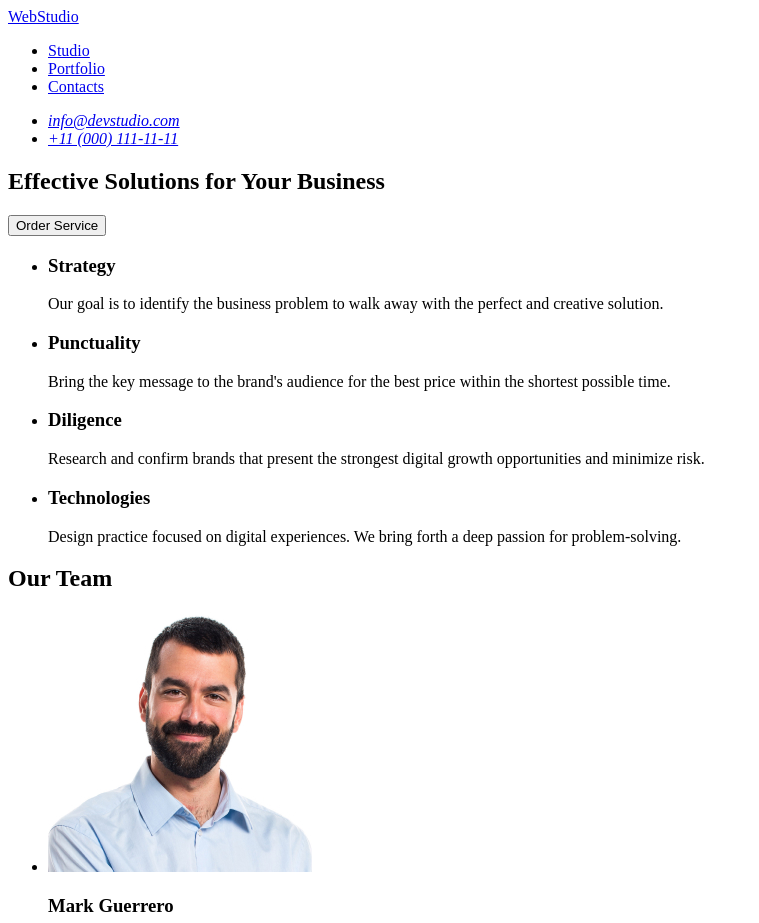
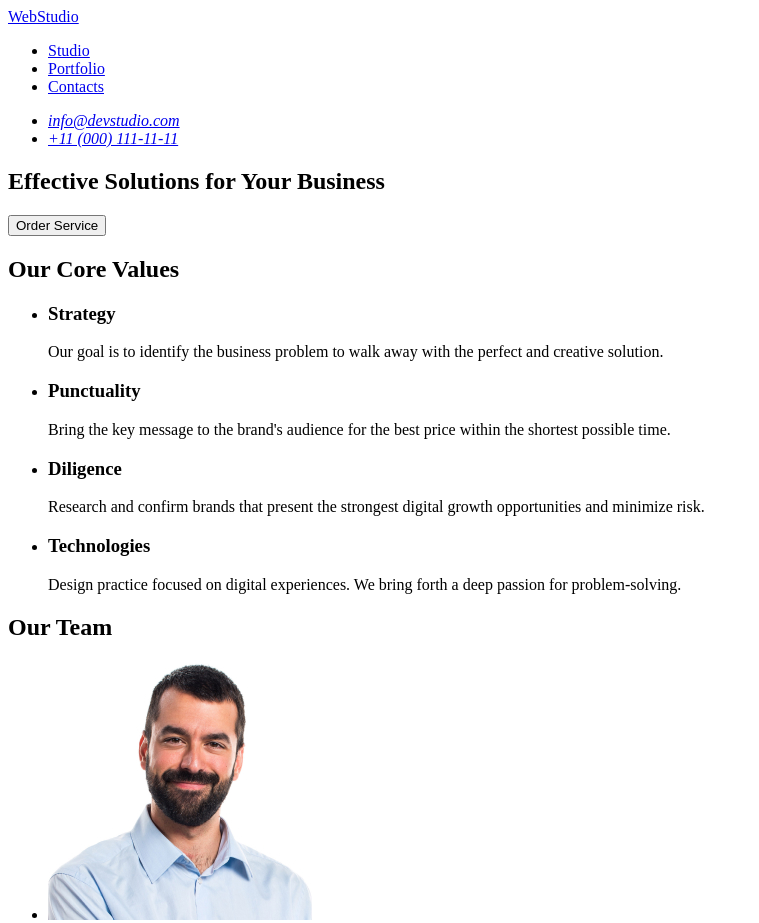
Before and after one commit to AlexPlu/goit-markup-hw-01, a plain HTML site: page index.html in a window 1280 px wide. Shown: the top 923 px of the page, without its empty margins (0-759 px from the left). Drawn offline with Linux system fonts and the light colour scheme.

Commit message:
Fix second autocheck

```diff
--- a/index.html
+++ b/index.html
@@ -32,6 +32,7 @@
 
       <!-- Features section -->
       <section>
+        <h2>Our Core Values</h2>
         <ul>
           <li>
             <h3>Strategy</h3>
```
